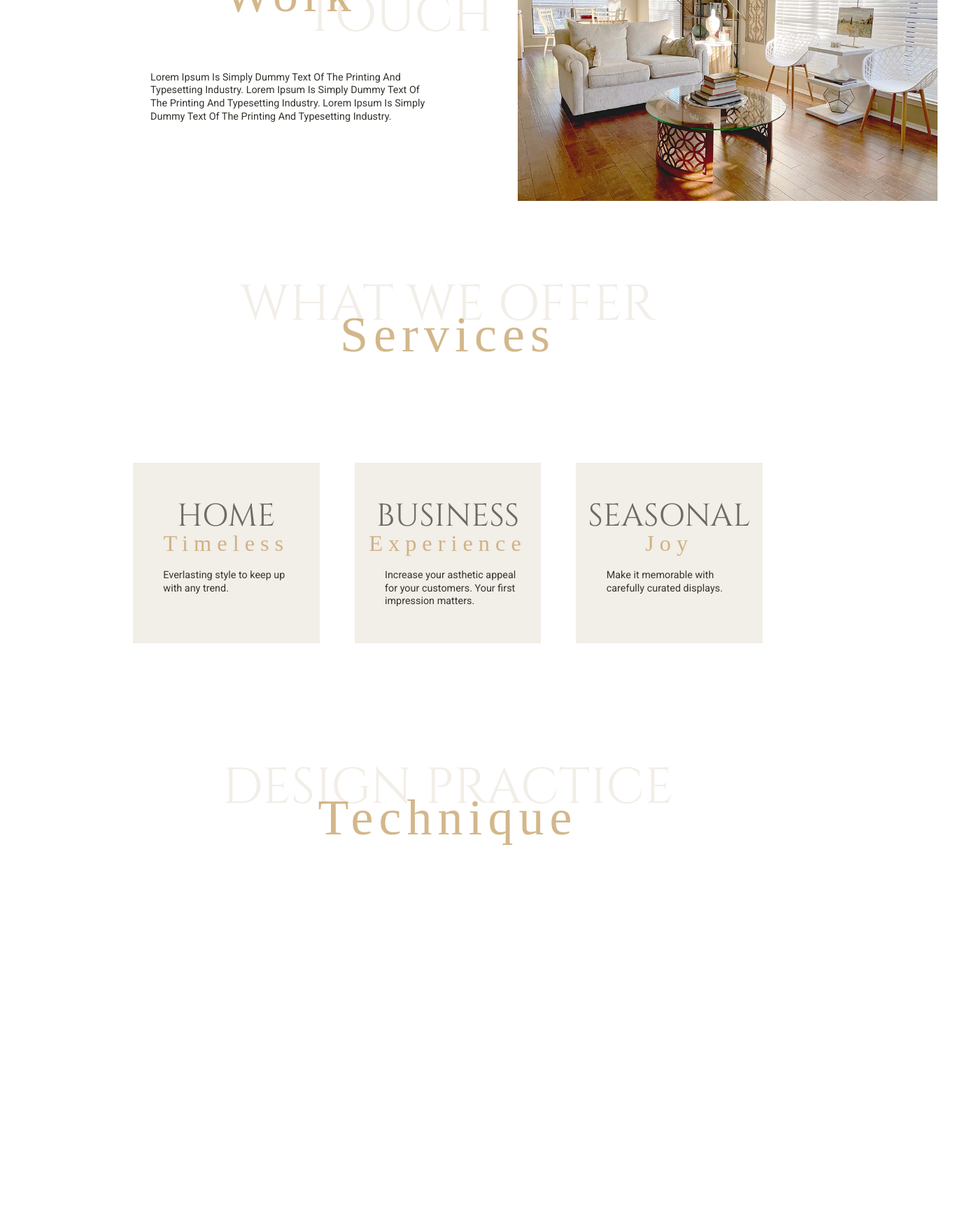
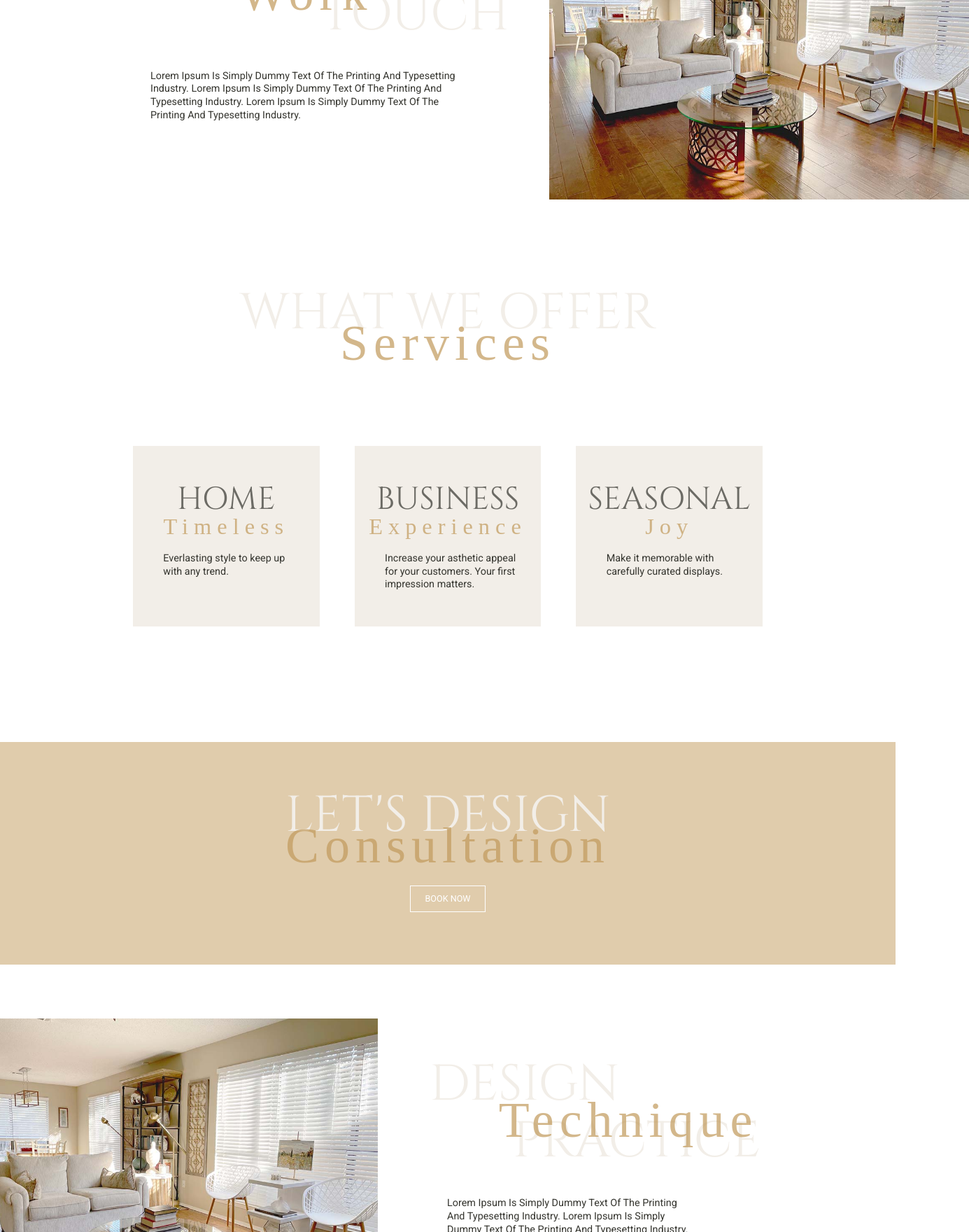
Before and after one commit to DanielTisue/bough_and_pine, a React (Create React App) app: page / in a window 1280 px wide. Shown: the part 1040-2800 px from the top of the page at 70% size, 1385 px wide, since content can reach past the window. Built offline with nearby package versions, Linux system fonts and the light colour scheme; a web font is replaced by a local one.

Commit message:
Adjusted styling and responsiveness for bot left align and right aligned content banners. Adjusted styling fo cta banner. Added new sections to Home.js.

```diff
--- a/src/App.css
+++ b/src/App.css
@@ -169,10 +169,15 @@ h2 {
   left: 0;
   width: 100%;
   padding: .8rem 0;
-  background-color: transparent;
+  background-color: rgba(193, 154, 91, .5);
+  /* background-color: transparent; */
   /* background-color: var(--primaryColor); */
   color: var(--primaryBlack);
   z-index: 2;
+}
+
+.colorChange {
+  background-color: transparent;
 }
 
 .nav-main {
@@ -201,14 +206,14 @@ h2 {
 }
 
 .p2-nav {
-  color: var(--secondaryColor);
-  /* color: var(--mainWhite); */
+  /* color: var(--secondaryColor); */
+  color: var(--primaryBlack);
   font-size: .8em;
   line-height: 1.3em;
 }
 
 .open {
-  /* color: var(--secondaryColor) !important; */
+  color: var(--secondaryColor) !important;
   transition: all ease-in-out .3s;
 }
 
@@ -238,11 +243,11 @@ h2 {
 }
 
 .navBar-items {
-list-style:  none;
+ list-style:  none;
  display: flex;
  flex-direction: column;
  align-items: center;
- justify-content: space-evenly;
+ justify-content: center;
  background-color: var(--mainWhite);
  position: fixed;
  top: 0;
@@ -258,37 +263,43 @@ list-style:  none;
   transform: translateX(0%);
 }
 
+.navBar-link-item {
+  margin: 20px 0;
+}
+
 .navBar-link {
  font-family: "Roboto", sans-serif;
  font-size: 1rem;
  text-decoration: none;
  color: var(--primaryBlack);
  font-weight: bold;
+ transition: all .2s ease-in-out;
 }
 
-.navBar-link:active {
+.navBar-link:hover {
   color: var(--secondaryColor);
 }
 
 
 @media screen and (max-width: 480px) {
   .nav-main {
-    padding: 0;
+    padding: 0 10px;
     max-width: 100vw;
+    margin: 0;
   }
 
-  .p2-nav {
-    padding-right: 50px;
-  }
+  /* .p2-nav {
+    padding-right: 10px;
+  } */
 }
   /* Navbar media queries end */
 /* Navbar end */
 
 /* Hero image */
 .landingHero {
-  min-height: calc(100vh - 50px);
+  min-height: calc(100vh - 55px);
   background: linear-gradient(rgba(255, 255, 255, 0.48), rgba(255, 255, 255, 0.48)), url("https://res.cloudinary.com/danieltisue/image/upload/v1633889015/Bough_and_Pine/jesse-donoghoe-optimized-unsplash.jpg") center/cover no-repeat;
-
+  margin-top: 3px;
 }
 
 /* Hero image & text end */
@@ -303,11 +314,26 @@ list-style:  none;
   margin: 0 auto;
 }
 
-/* .title-one, .title-two, .subtitle, .banner-text, .div1 {
+.bannerLong-text-wrapper {
   width: 100%;
-} */
+  text-transform: capitalize;
+  display: grid;
+  grid-template-columns: repeat(4, 1fr);
+  grid-template-rows: repeat(6, auto);
+  margin: 0 auto;
+}
 
 .title-one {
+  grid-column: 1 / 3;
+  grid-row: 1 / 2;
+  text-align: left;
+  font-size: 4rem;
+  line-height: 1rem;
+  padding: 30px 0;
+  color: var(--primaryColor);
+}
+
+.titleLong-one {
   grid-column: 1 / 3;
   grid-row: 1 / 2;
   text-align: left;
@@ -328,13 +354,40 @@ list-style:  none;
   /* text-shadow: 1px 1px 3px #d2d2d2; */
 }
 
+.titleLong-two {
+  grid-column: 2 / 5;
+  grid-row: 3 / 4;
+  font-size: 4rem;
+  line-height: 1rem;
+  margin-top: -10px;
+  padding: 20px;
+  color: var(--primaryColor);
+  /* text-shadow: 1px 1px 3px #d2d2d2; */
+}
+
 .banner-subtitle {
   grid-column: 2 / 4;
   grid-row: 2 / 3;
   font-size: 4rem;
 }
 
+.bannerLong-subtitle {
+  grid-column: 2 / 4;
+  grid-row: 2 / 3;
+  font-size: 4rem;
+}
+
 .banner-text {
+  font-size: .8em;
+  line-height: 1.3em;
+  color: var(--secondaryBlack);
+  grid-row: 4 / 6;
+  grid-column: 1/ 6;
+  padding: 50px 25px;
+  text-align: left;
+}
+
+.bannerLong-text {
   font-size: .8em;
   line-height: 1.3em;
   color: var(--secondaryBlack);
@@ -352,10 +405,20 @@ list-style:  none;
   text-align: left;
   }
 
+  .titleLong-two {
+    margin-left: 18vw;
+  }
+
+   .bannerLong-text {
+     grid-row: 4 / 6;
+     grid-column: 2 / 4;
+     padding: 50px 0;
+     text-align: left;
+   }
 }
 
 @media screen and (max-width:480px) {
-  .title-one {
+  .title-one, .titleLong-one {
     grid-column: 1 / 5;
     grid-row: 1 / 2;
     text-align: center;
@@ -363,7 +426,7 @@ list-style:  none;
     font-size: 3rem;
   }
 
-  .title-two {
+  .title-two, .titleLong-two {
     grid-column: 1 / 5;
     grid-row: 3 / 4;
     margin-top: -60px;
@@ -372,7 +435,11 @@ list-style:  none;
     font-size: 3rem;
   }
 
-  .banner-subtitle {
+   .titleLong-two {
+     margin-left: 0;
+   }
+
+  .banner-subtitle, .bannerLong-subtitle {
     grid-column: 1 / 5;
     grid-row: 2 / 3;
     text-align: center;
@@ -380,7 +447,7 @@ list-style:  none;
     font-size: 3rem;
   }
 
-  .banner-text {
+  .banner-text, .bannerLong-text {
     grid-row: 4 / 6;
     grid-column: 1/ 6;
     padding: 50px 10px;
@@ -466,7 +533,7 @@ list-style:  none;
 
 .right-section {
   width: 45%;
-  min-width: 450px;
+  /* min-width: 450px; */
   display: inline;
   /* overflow-x: hidden !important; */
   overflow-x: visible !important;
@@ -517,6 +584,39 @@ list-style:  none;
 
 /* Work MQ end */
 /* Work end */
+
+/* CTA start */
+.cta {
+  width: 100%;
+  background-color: rgba(193, 154, 91, .5);
+  display: flex;
+  flex-direction: column;
+  align-items: center;
+}
+
+#cta-text-wrapper {
+  padding: 1rem;
+  margin-top: 50px;
+}
+
+#cta-text {
+  color: var(--mainWhite);
+  margin-bottom: 75px;
+  padding: 10px 20px;
+  text-transform: uppercase;
+  font-size: .7em;
+  line-height: 1.3em;
+  border: 1px solid var(--mainWhite);
+  transition: all .25s ease-in-out;
+}
+
+#cta-text:hover {
+  border: 1px solid rgba(193, 154, 91, .5);
+  color: var(--secondaryColor);
+  background-color: var(--mainWhite);
+  transform: scale(1.2);
+}
+/* CTA start */
 
 /* Services start */
 .services {
@@ -608,8 +708,69 @@ list-style:  none;
 /* Process start */
 .process {
   height: 100%;
-  min-height: 100vh;
+  display: flex;
+  justify-content: start;
+  align-items: center;
+  padding: 3% 0;
 }
+
+.left {
+  width: 36%;
+  /* overflow-x: hidden !important; */
+  overflow-x: visible !important;
+}
+
+.right {
+  width: 55%;
+  padding-left: 100px;
+}
+
+.second-main-image {
+  position: relative;
+  left: -225px;
+  max-height: 450px;
+  margin-left: -25px;
+}
+
+/* Process MQ start */
+@media screen and (max-width:798px) {
+  .process {
+    height: 100%;
+    display: flex;
+    flex-direction: column;
+    justify-content: center;
+    align-items: center;
+  }
+
+  .left,
+  .right {
+    width: 100%;
+    padding: 0;
+  }
+
+  .second-main-image {
+    position: relative;
+    left: 0;
+    max-height: 450px;
+    width: 100%;
+    padding-left: 0;
+    margin-left: 0;
+    margin-bottom: 50px;;
+  }
+
+}
+
+@media screen and (max-width:480px) {
+
+  .second-main-image {
+    max-width: 100vw;
+    padding: 10px;
+    margin-left: 0;
+  }
+
+}
+
+/* Process MQ end */
 /* Process end */
 
 /* Contact start */
@@ -628,9 +789,7 @@ list-style:  none;
 
 /* MQ Contact start */
 @media screen and (max-width:798px) {
-  .contact .banner-text-wrapper h1.title {
-   line-height: 4.2rem;
-  }
+
 }
 /* MQ Contact end */
 
--- a/src/pages/Home.js
+++ b/src/pages/Home.js
@@ -1,9 +1,10 @@
 import Banner from '../components/Banner';
+import BannerLong from '../components/BannerLong';
 import Hero from '../components/Hero';
 import Services from '../components/Services';
 import mainImage from '../images/livingimg3.jpg';
 import Title from '../components/Title';
-import FeaturedRooms from '../components/FeaturedRooms';
+// import FeaturedRooms from '../components/FeaturedRooms';
 
 export default function Home() {
   return (
@@ -26,16 +27,19 @@ export default function Home() {
           <Title title="What we offer" subtitle="Services" />
           <Services />
         </section>
+    </div>
+        <section className="cta">
+          <Title title={`Let's Design`} subtitle="Consultation" />
+          <a id="cta-text" href="#contact">Book now</a>
+        </section>
+    <div className="container-center visible scrollbar-hidden">
         <section className="process">
-          <Title title="Design Practice" subtitle="Technique" />
-
-          {/* Have too change left/right width and image padding/margin */}
-          {/* <div className="left-section">
-          <img className="main-image" src={mainImage} />
+          <div className="left">
+          <img className="second-main-image" src={mainImage} />
           </div>
-           <div className="right-section">
-          <Banner title1="Design" title2="Practice" bannerSubtitle="Technique" bannerText="Lorem Ipsum is simply dummy text of the printing and typesetting industry. Lorem Ipsum is simply dummy text of the printing and typesetting industry. Lorem Ipsum is simply dummy text of the printing and typesetting industry." />
-          </div> */}
+           <div className="right">
+          <BannerLong title1="Design" title2="Practice" bannerSubtitle="Technique" bannerText="Lorem Ipsum is simply dummy text of the printing and typesetting industry. Lorem Ipsum is simply dummy text of the printing and typesetting industry. Lorem Ipsum is simply dummy text of the printing and typesetting industry." />
+          </div>
         </section>
         <section className="contact">
           <Title title="Let's work together" subtitle="Collaborate" />
```
